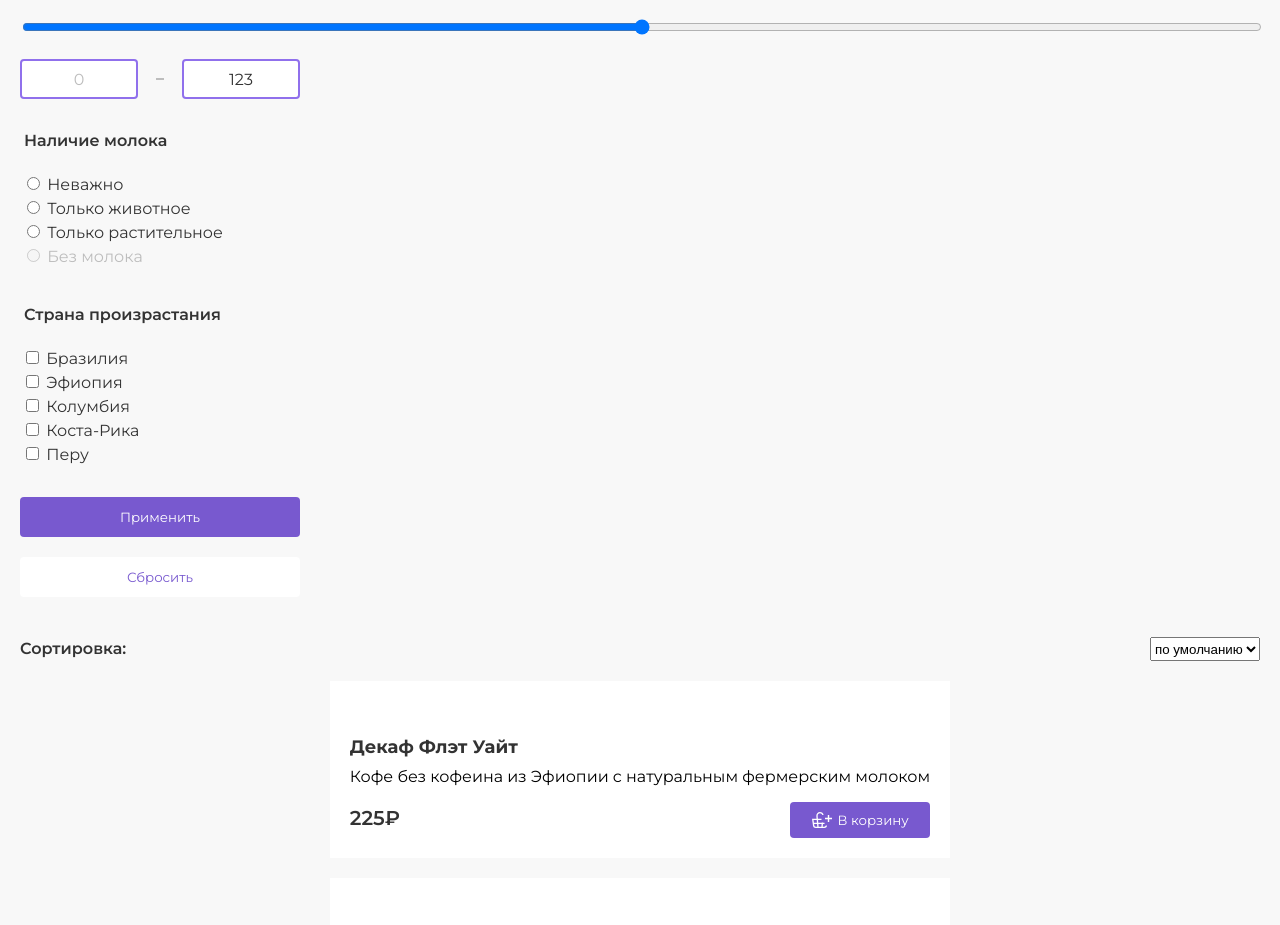
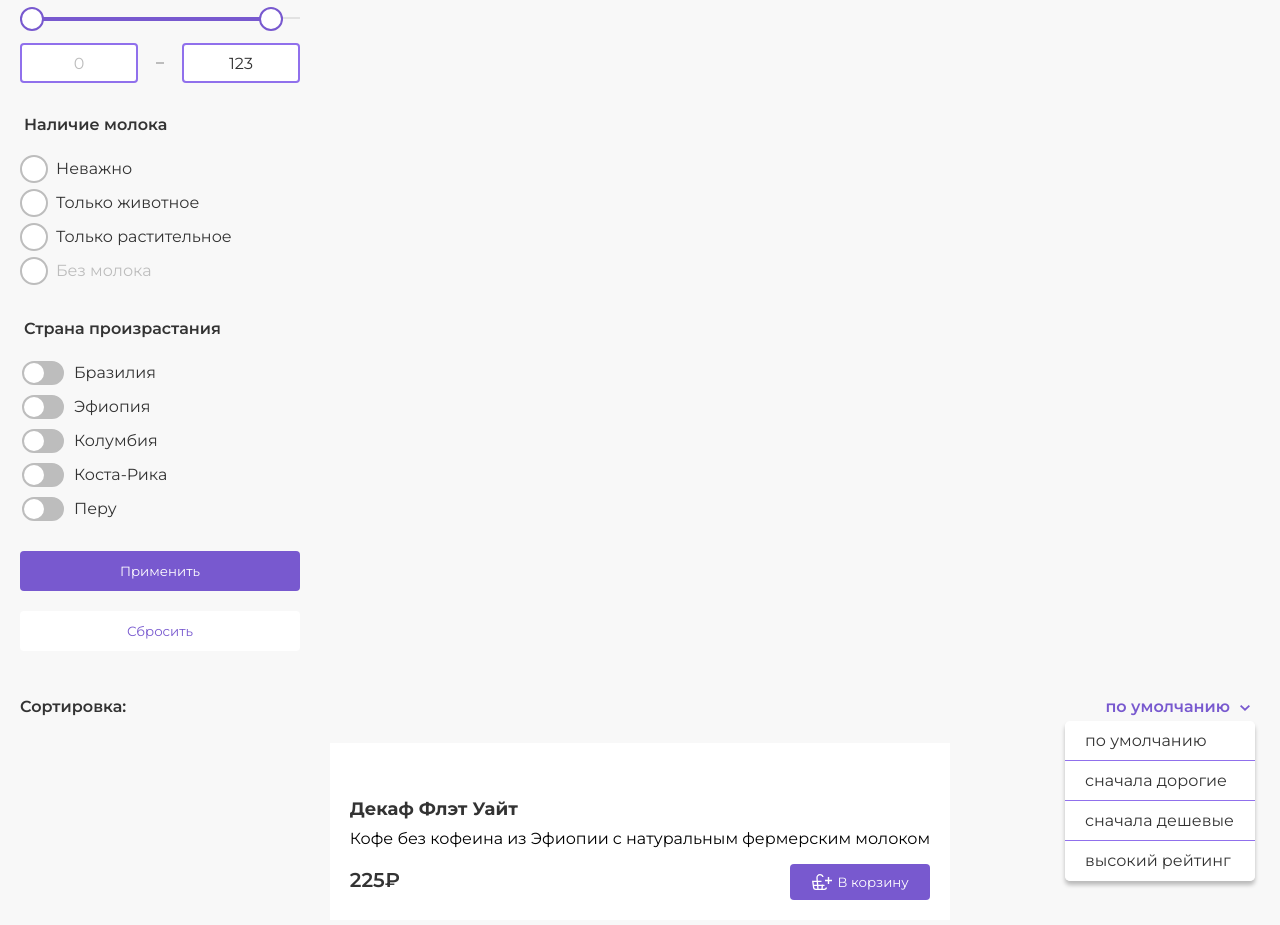
Before and after one commit to gudkovsky/drink2go, a website: page source/index.html in a window 1280 px wide. Shown: the part 1187-2112 px from the top of the page. Drawn offline with nearby package versions, Linux system fonts and the light colour scheme; files that its build step writes are made by us from their sources.

Commit message:
feat: add custom select

```diff
--- a/source/index.html
+++ b/source/index.html
@@ -130,10 +130,20 @@
             <span class="catalog__badge">Каталог</span>
             <h2 class="catalog__title">Каталог кофейных напитков</h2>
             <div class="catalog__container">
-              <form class="catalog__filters filters">
+              <form class="catalog__filters filters" action="https://echo.htmlacademy.ru/" method="post">
                 <div class="filters__price-box">
                   <h4 class="filters__title">Цена</h4>
-                  <input class="filters__range" type="range" name="price" id="price">
+
+                  <div class="filters__range">
+                    <div style="left: 0; width: 263px" class="filtes__range-bar">
+                      <button class="filtes__range-toggle filtes__range-toggle--min" type="button">
+                          <span class="visually-hidden">ползунок min</span>
+                      </button>
+                      <button class="filtes__range-toggle filtes__range-toggle--max" type="button">
+                          <span class="visually-hidden">ползунок max</span>
+                      </button>
+                    </div>
+                  </div>
 
                   <div class="filters__price-inputs">
                     <input type="text" class="filters__price-from filters__price-input" placeholder="0"/>
@@ -167,42 +177,49 @@
                 <fieldset class="filters__origin">
                   <legend class="filters__title">Страна произрастания</legend>
                   <label>
-                    <input type="checkbox" value="brazil">
+                    <input type="checkbox" value="brazil" name="origin">
                     <span class="filters__check-span"></span>
                     Бразилия
                   </label>
                   <label >
-                    <input type="checkbox" value="efiopia">
+                    <input type="checkbox" value="efiopia" name="origin">
                     <span class="filters__check-span"></span>
                     Эфиопия
                   </label>
                   <label >
-                    <input type="checkbox" value="columbia">
+                    <input type="checkbox" value="columbia" name="origin">
                     <span class="filters__check-span"></span>
                     Колумбия
                   </label>
                   <label >
-                    <input type="checkbox" value="costarica">
+                    <input type="checkbox" value="costarica" name="origin">
                     <span class="filters__check-span"></span>
                     Коста-Рика
                   </label>
                   <label >
-                    <input type="checkbox" value="peru">
+                    <input type="checkbox" value="peru" name="origin">
                     <span class="filters__check-span"></span>
                     Перу
                   </label>
                 </fieldset>
                   <div class="filters__button-wrapper">
-                    <button class="button filters__accept" type="button">Применить</button>
+                    <button class="button filters__accept" type="submit">Применить</button>
                     <button class="button filters__reset" type="reset"> Сбросить</button>
                   </div>
               </form>
 
-              <div class="filters__sort">
-                <h3 class="filters__title">Сортировка:</h3>
-                <select name="sort" id="sort">
-                  <option value="default">по умолчанию</option>
-                </select>
+              <div class="filters__select select">
+                <header class="select__header">
+                  <h3 class="filters__title select__title">Сортировка:</h3>
+                  <div class="cities__item select__pick">по умолчанию</div>
+                </header>
+
+                <ul class="cities__list select__list dropdown-active">
+                  <li class="cities__city select__item js-default" data-id="js-default">по умолчанию</li>
+                  <li class="cities__city select__item js-high" data-id="js-high">сначала дорогие</li>
+                  <li class="cities__city select__item js-low" data-id="low">сначала дешевые</li>
+                  <li class="cities__city select__item js-rating" data-id="js-rating">высокий рейтинг</li>
+                </ul>
               </div>
 
               <div class="catalog__product-list">
@@ -312,7 +329,7 @@
 
         <section class="footer__socials socials">
           <div class="wrapper footer__wrapper">
-            <div class="footer__logo-wrapper logo">
+            <div class="footer__logo-wrapper logo" href="" title="К началу" onclick="{window.scrollTo(0, 0);}">
               <img src="./assets/img/icons/logos/tablet-logo.png" alt="drink2go logo" class="logo__image">
               <h4 class="logo__text">Интернет-магазин кофейных напитков</h4>
               <!-- удалить из скрин ридеров - узнать как -->
@@ -368,15 +385,13 @@
         <section class="footer__contacts  footer__wrapper">
           <div class="wrapper">
             <h4 class="footer__title">Контакты</h4>
-            <a href="" class="footer__contacts-address">
-              <address>
-                <svg width="13" height="16" viewBox="0 0 13 16" fill="none" xmlns="http://www.w3.org/2000/svg">
-                  <path fill-rule="evenodd" clip-rule="evenodd" d="M11.8 6.5C11.8 8.83027 10.4332 10.9174 8.8884 12.5109C8.13169 13.2915 7.37106 13.9131 6.79878 14.3393C6.6918 14.419 6.59177 14.4916 6.5 14.5569C6.40823 14.4916 6.3082 14.419 6.20122 14.3393C5.62894 13.9131 4.86831 13.2915 4.1116 12.5109C2.56678 10.9174 1.2 8.83027 1.2 6.5C1.2 3.57289 3.57289 1.2 6.5 1.2C9.42711 1.2 11.8 3.57289 11.8 6.5ZM13 6.5C13 12.0899 6.5 16 6.5 16C6.5 16 0 12.0899 0 6.5C0 2.91015 2.91015 0 6.5 0C10.0899 0 13 2.91015 13 6.5ZM8.8 6.5C8.8 7.77026 7.77026 8.8 6.5 8.8C5.22974 8.8 4.2 7.77026 4.2 6.5C4.2 5.22974 5.22974 4.2 6.5 4.2C7.77026 4.2 8.8 5.22974 8.8 6.5ZM10 6.5C10 8.433 8.433 10 6.5 10C4.567 10 3 8.433 3 6.5C3 4.567 4.567 3 6.5 3C8.433 3 10 4.567 10 6.5Z" fill="#7859CF"/>
-                  </svg>
-                <span>Санкт-Петербург, набережная реки Карповки, дом 5</span>
-              </address>
+            <a href="" class="footer__contacts footer__contacts--address">
+              <svg width="13" height="16" viewBox="0 0 13 16" fill="none" xmlns="http://www.w3.org/2000/svg">
+                <path fill-rule="evenodd" clip-rule="evenodd" d="M11.8 6.5C11.8 8.83027 10.4332 10.9174 8.8884 12.5109C8.13169 13.2915 7.37106 13.9131 6.79878 14.3393C6.6918 14.419 6.59177 14.4916 6.5 14.5569C6.40823 14.4916 6.3082 14.419 6.20122 14.3393C5.62894 13.9131 4.86831 13.2915 4.1116 12.5109C2.56678 10.9174 1.2 8.83027 1.2 6.5C1.2 3.57289 3.57289 1.2 6.5 1.2C9.42711 1.2 11.8 3.57289 11.8 6.5ZM13 6.5C13 12.0899 6.5 16 6.5 16C6.5 16 0 12.0899 0 6.5C0 2.91015 2.91015 0 6.5 0C10.0899 0 13 2.91015 13 6.5ZM8.8 6.5C8.8 7.77026 7.77026 8.8 6.5 8.8C5.22974 8.8 4.2 7.77026 4.2 6.5C4.2 5.22974 5.22974 4.2 6.5 4.2C7.77026 4.2 8.8 5.22974 8.8 6.5ZM10 6.5C10 8.433 8.433 10 6.5 10C4.567 10 3 8.433 3 6.5C3 4.567 4.567 3 6.5 3C8.433 3 10 4.567 10 6.5Z" fill="#7859CF"/>
+              </svg>
+              <address>Санкт-Петербург, набережная реки Карповки, дом 5</address>
             </a>
-            <a href="tel:+79778587980" class="footer__contacts-phone">
+            <a href="tel:+79778587980" class="footer__contacts footer__contacts--phone">
               <svg width="13" height="16" viewBox="0 0 13 16" fill="none" xmlns="http://www.w3.org/2000/svg">
                 <path fill-rule="evenodd" clip-rule="evenodd" d="M1.47771 1.49035C0.407036 2.09016 -0.173009 3.23613 0.0457595 4.31941L0.404071 6.09367C1.3302 9.21701 2.90461 11.863 5.22921 14.2029L6.63362 15.3911C7.49109 16.1166 8.80393 16.2022 9.8746 15.6024L12.1043 14.3533C12.9766 13.8646 13.2662 12.8186 12.7298 12.0941L10.7951 9.48096C10.2793 8.7842 9.20705 8.66949 8.42947 9.22787L7.05383 10.2157C5.82614 9.33632 5.0461 8.02537 4.87507 6.55403L6.44457 5.89198C7.33172 5.51776 7.76545 4.55939 7.4015 3.77755L6.03652 0.845267C5.65806 0.0322596 4.57968 -0.247395 3.7074 0.241264L1.47771 1.49035ZM1.2824 4.01819C1.16306 3.42725 1.47948 2.80211 2.06354 2.47492L4.29323 1.22582C4.5113 1.10366 4.78089 1.17357 4.87551 1.37683L6.24049 4.30911C6.33147 4.50457 6.22304 4.74416 6.00126 4.83771L3.57088 5.8629L3.58692 6.27871C3.66894 8.40504 4.79869 10.3037 6.65548 11.4358L7.01858 11.6572L9.14878 10.1275C9.34317 9.98792 9.61123 10.0166 9.74019 10.1908L11.6748 12.8039C11.8089 12.9851 11.7365 13.2466 11.5185 13.3687L9.28877 14.6178C8.70471 14.945 7.98854 14.8983 7.52079 14.5026L6.11637 13.3144C4.3893 11.6193 2.29008 8.09128 1.64071 5.79245L1.2824 4.01819Z" fill="#7859CF"/>
               </svg>
--- a/source/sass/blocks/filters.scss
+++ b/source/sass/blocks/filters.scss
@@ -9,11 +9,6 @@
   .filters__title {
     @include filter-heading;
     margin-bottom: 20px;
-  }
-
-  .filters__range {
-    margin-bottom: 24px;
-    width: 100%;
   }
 
   .filters__price-input {
@@ -67,15 +62,20 @@
   .filters__milk {
     display: flex;
     flex-direction: column;
+    row-gap: 10px;
     padding: 0;
     margin-bottom: 34px;
     border: none;
+
   }
 
   .filters label {
-  font-size: 16px;
-  line-height: 24px;
-  color: $base-black;
+    display: flex;
+    column-gap: 10px;
+    font-size: 16px;
+    line-height: 24px;
+    color: $base-black;
+    cursor: pointer;
   }
 
   .filters label.disabled {
@@ -85,6 +85,7 @@
   .filters__origin {
     display: flex;
     flex-direction: column;
+    row-gap: 10px;
     padding: 0;
     margin-bottom: 30px;
     border: none;
@@ -108,7 +109,7 @@
     color: $base-primary;
   }
 
-  .filters__sort {
+  .filters__select {
     display: flex;
     flex-wrap: wrap;
     justify-content: space-between;
@@ -123,4 +124,122 @@
     margin-bottom: 30px;
   }
 
+  // BUTTONS
+
+  .filters__milk input {
+    display: none;
+  }
+
+  .filters__radio-span {
+    position: relative;
+    display: inline-block;
+    width: 24px;
+    height: 24px;
+    border-radius: 50%;
+    outline: 2px solid $base-gray;
+    background-color: $base-white;
+  }
+
+  .filters__milk input:checked + .filters__radio-span {
+    outline: 2px solid $base-primary;
+    &::before {
+      content: '';
+      position: absolute;
+      top: 4px;
+      left: 4px;
+      width: 16px;
+      height: 16px;
+      border-radius: 50%;
+      background-color: $base-primary;
+    }
+  }
+
+  .filters__origin input {
+    display: none;
+  }
+
+  .filters__check-span {
+    position: relative;
+    display: inline-block;
+    width: 42px;
+    height: 24px;
+    border-radius: 12px;
+    border: 2px solid $base-gray;
+    background-color: $base-gray;
+    transition: 0.5s;
+    &::before {
+      content: '';
+      position: absolute;
+      top: 0px;
+      left: 0px;
+      width: 20px;
+      height: 20px;
+      border-radius: 50%;
+      background-color: $base-white;
+      transition: 0.5s;
+    }
+  }
+
+  .filters__origin input:checked + .filters__check-span {
+    background-color: $base-primary;
+    border-color: $base-primary;
+    &::before {
+      transform: translateX(18px);
+
+    }
+  }
+
+  // RANGE
+
+  .filters__range {
+    position: relative;
+    height: 2px;
+    width: 280px;
+    margin-bottom: 24px;
+    background-color: $light-gray;
+  }
+
+  .filtes__range-bar {
+      position: absolute;
+      height: 4px;
+      border-radius: 10px;
+      background-color: $base-primary;
+  }
+
+  .filtes__range-toggle {
+    position: absolute;
+    display: inline-block;
+    width: 24px;
+    height: 24px;
+    border-radius: 50%;
+    border: 2px solid $base-primary;
+    background-color: $base-white;
+    cursor: pointer;
+  }
+
+  .filtes__range-toggle--min {
+      left: 0;
+      top: calc(50% - 12px);
+  }
+
+  .filtes__range-toggle--max {
+      right: 0;
+      top: calc(50% - 12px);
+  }
+
+  // .filtes__range-toggle:hover {
+  //     box-shadow: 0px 4px 10px rgba(0, 0, 0, 0.25);
+  // }
+
+  // .filtes__range-toggle:focus {
+  //     outline: 3px solid #83B3D3;
+  // }
+
+  // .filtes__range-toggle:active {
+  // outline-width: 2px;
+  // box-shadow: 0 7px 15px rgba(0, 0, 0, 0.4);
+  // }
+
+
+
 }
--- a/source/sass/blocks/footer.scss
+++ b/source/sass/blocks/footer.scss
@@ -71,37 +71,35 @@
     padding-bottom: 10px;
   }
 
-  .footer__contacts-address address {
+  .footer__contacts {
     display: flex;
     column-gap: 10px;
-    align-items: center;
     font-size: 14px;
     line-height: 20px;
     font-weight: 400;
-    font-style: normal;
-  }
-
-  .footer__contacts-address address svg {
-    width: 13px;
-    height: 16px;
-    align-self: stretch;
-  }
-
-  .footer__contacts-phone {
-    display: flex;
-    column-gap: 10px;
-    align-items: center;
-    font-size: 14px;
-    line-height: 20px;
-    font-weight: 400;
-    font-style: normal;
     text-decoration: none;
     color: $base-black;
   }
 
-  .footer__contacts-phone svg {
-    width: 13px;
-    height: 16px;
-    align-self: stretch;
+  .footer__contacts svg {
+    flex-shrink: 0;
+  }
+
+  .footer__contacts--address {
+    align-items: flex-start;
+    margin-bottom: 16px;
+  }
+
+  .footer__contacts--address address {
+    font-style: normal;
+  }
+
+  .footer__contacts--phone {
+    align-items: center;
+
+  }
+
+  .footer__logo-wrapper {
+    cursor: pointer;
   }
  }
--- a/source/sass/blocks/logo.scss
+++ b/source/sass/blocks/logo.scss
@@ -1,6 +1,4 @@
-.nav__list {
-  list-style-type: none;
-}
+
 
 @media (min-width: $mobile-width) and (max-width: $tablet-width) {
   .logo {
--- /dev/null
+++ b/source/sass/blocks/select.scss
@@ -0,0 +1,90 @@
+@media (min-width: $mobile-width) {
+  // CUSTOM SELECT
+  .select {
+    position: relative;
+  }
+
+  .select__header {
+    display: flex;
+    width: 100%;
+    justify-content: space-between;
+    align-items: center;
+  }
+
+  .select__title {
+    margin: 0;
+  }
+
+  .select__pick {
+    position: relative;
+    font-family: $font-primary;
+    font-weight: 600;
+    font-size: 16px;
+    line-height: 24px;
+    padding: 4px 30px 4px 10px;
+    border-radius: 4px;
+    color: $base-primary;
+    cursor: pointer;
+    &::before {
+      content:'';
+      position: absolute;
+      top: calc(50% - 2px);
+      right: 10px;
+      width: 10px;
+      height: 6px;
+      background-image: url("../../assets/img/icons/select_arrow.svg");
+      background-repeat: no-repeat;
+      background-position: center;
+    }
+  }
+
+  .select__list {
+    position: absolute;
+    top: 30px;
+    right: 5px;
+    display: flex;
+    flex-direction: column;
+    align-items: flex-start;
+    margin: 0;
+    padding: 0;
+    list-style-type: none;
+    border-radius: 5px;
+    box-shadow: 0px 4px 4px rgba(0, 0, 0, 0.25);
+    transition: 0.5s;
+    opacity: 0;
+    transform: scaleY(0);
+    transform-origin: top;
+  }
+
+  .select__list.dropdown-active {
+    opacity: 1;
+    transform: scaleY(1);
+  }
+
+  .select__item {
+    display: flex;
+    align-items: center;
+    width: 190px;
+    height: 40px;
+    text-align: left;
+    font-weight: 400;
+    font-size: 16px;
+    line-height: 24px;
+    color: $base-black;
+    padding-left: 20px;
+    background-color: $base-white;
+    border-bottom: 1px solid $primary-lighter;
+    cursor: pointer;
+  }
+
+  .select__item:first-child {
+    border-top-right-radius: 5px;
+    border-top-left-radius: 5px;
+  }
+
+  .select__item:last-child {
+    border-bottom-right-radius: 5px;
+    border-bottom-left-radius: 5px;
+    border-bottom: none;
+  }
+}
--- a/source/sass/blocks/socials.scss
+++ b/source/sass/blocks/socials.scss
@@ -1,12 +1,5 @@
 @media (min-width: $mobile-width) {
-  .socials__wrapper {
-    display: flex;
-    flex-direction: row;
-    justify-content: space-between;
-    padding-top: 22px;
-    padding-bottom: 22px;
-    border-bottom: 1px solid red;
-  }
+
 
   .socials__links {
     display: flex;
--- a/source/sass/global/global.scss
+++ b/source/sass/global/global.scss
@@ -6,6 +6,7 @@
 
 html {
   font-family: $font-primary;
+  scroll-behavior: smooth;
 }
 
 body {
--- a/source/sass/style.scss
+++ b/source/sass/style.scss
@@ -17,4 +17,5 @@
 @import "blocks/map.scss";
 @import "blocks/footer.scss";
 @import "blocks/socials.scss";
-@import "blocks/copyright.scss"
+@import "blocks/copyright.scss";
+@import "blocks/select.scss"
```
Also changed, not shown: source/assets/img/icons/select_arrow.svg (added).
